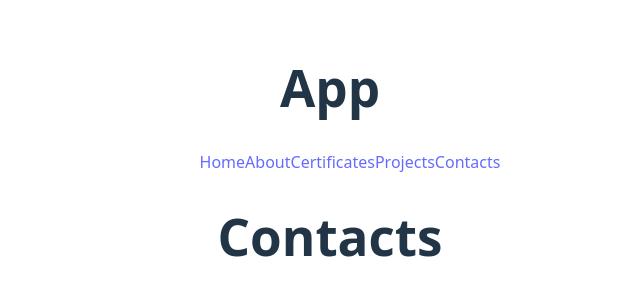
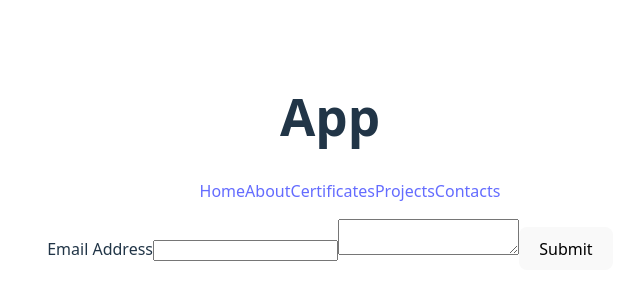
Before and after one commit to zeriaaron/professional-website, a React (Vite) app: page /contacts in a window 1280 px wide. Shown: the part 238-538 px from the top of the page, without its empty margins (310-950 px from the left). Built offline with nearby package versions, Linux system fonts and the light colour scheme.

Commit message:
Setup the contact form using FormSpree

```diff
--- a/package.json
+++ b/package.json
@@ -10,6 +10,7 @@
     "preview": "vite preview"
   },
   "dependencies": {
+    "@formspree/react": "^3.0.0",
     "react": "^19.1.0",
     "react-dom": "^19.1.0",
     "react-router-dom": "^7.6.2"
--- a/src/components/Contacts.jsx
+++ b/src/components/Contacts.jsx
@@ -1,9 +1,22 @@
-
+import { useForm, ValidationError } from "@formspree/react"
 
 function Contacts() {
+    const [state, handleSubmit] = useForm('mzzgagoq')
+
+    if (state.succeded) {
+        return <p>Thanks for contacting!</p>
+    }
+
     return (
         <>
-            <h1>Contacts</h1>
+            <form onSubmit={handleSubmit}>
+                <label htmlFor="email">Email Address</label>
+                <input id="email" type="email" name="email" />
+                <ValidationError prefix="Email" field="email" errors={state.errors}/>
+                <textarea name="message" id="message"/>
+                <ValidationError prefix="Message" field="message" errors={state.errors}/>
+                <button type="submit" disabled={state.submitting}>Submit</button>
+            </form>
         </>
     )
 }
```
Also changed, not shown: requirements.txt (added), 1 other file (tests, documents, lock files or other folders).
